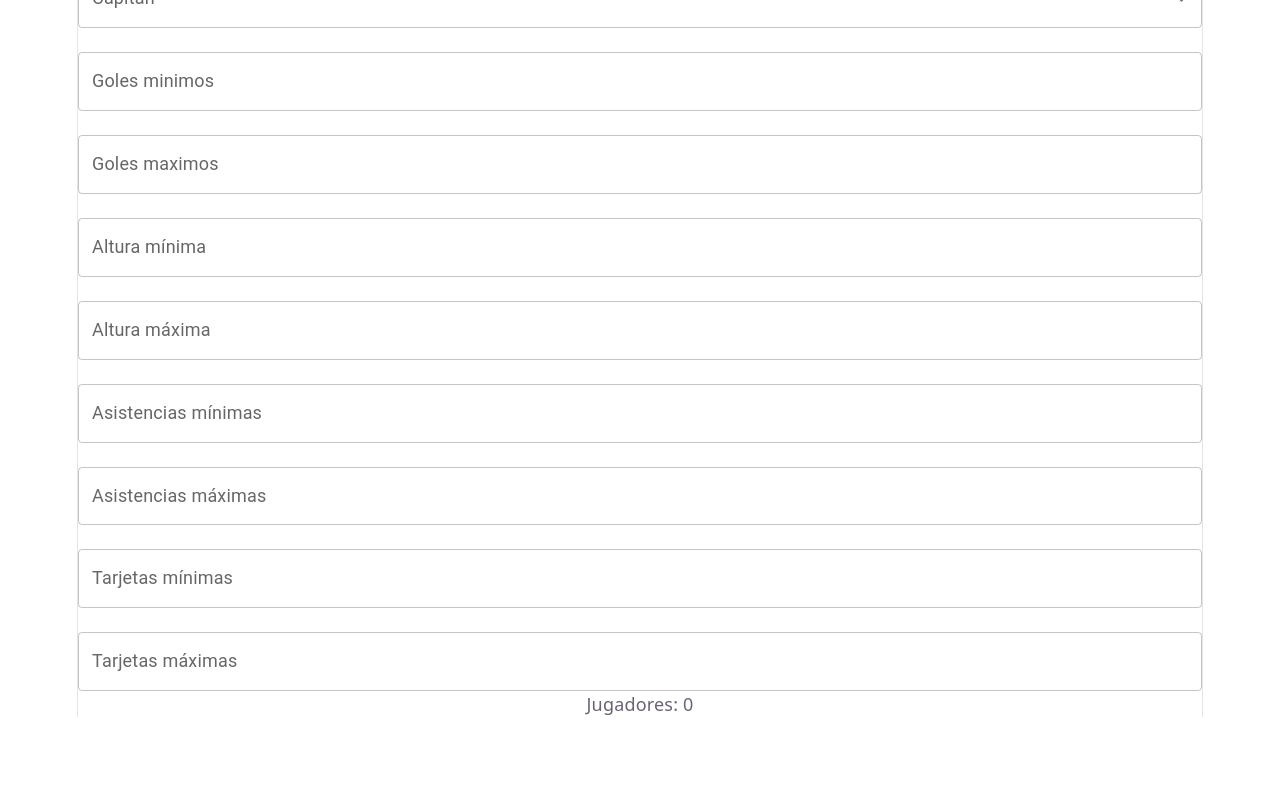
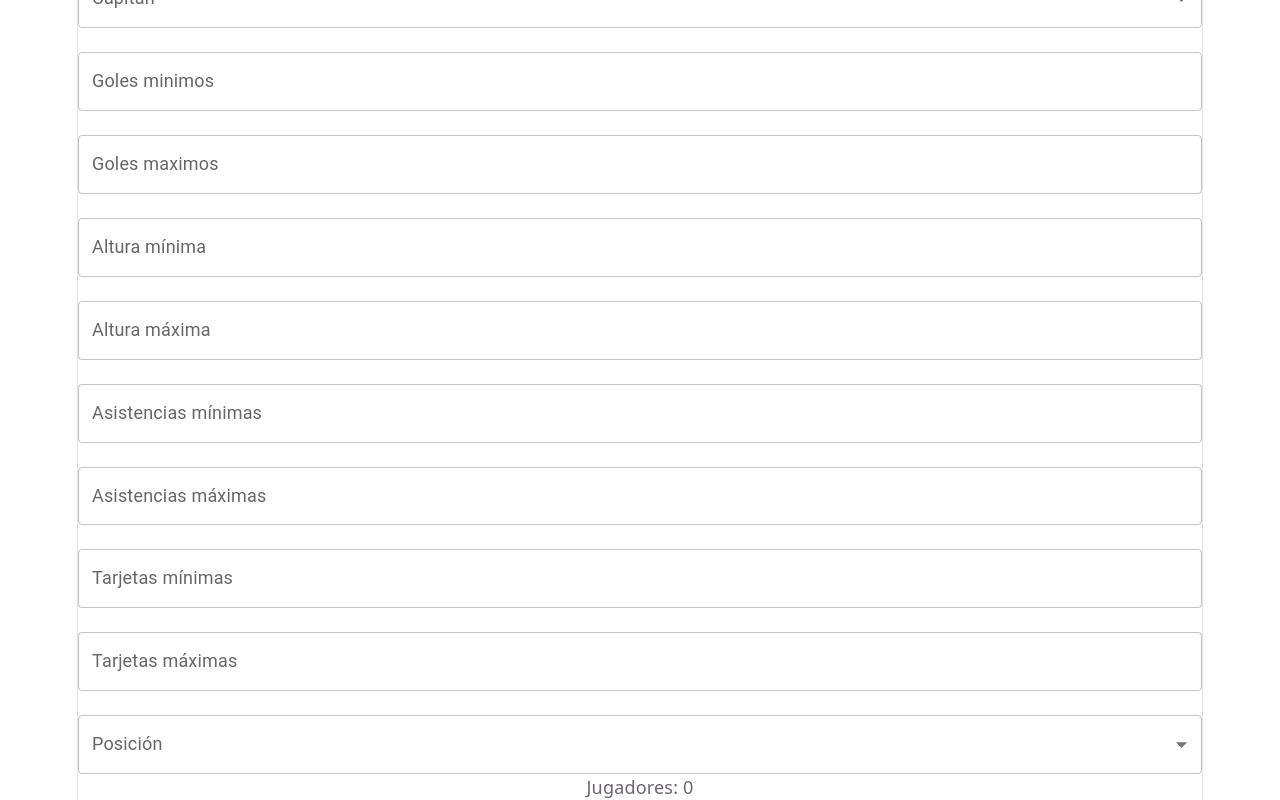
Before and after one commit to rubenledesma10/app-mundial, a React app in the folder frontend/: page / in a window 1280 px wide. Shown: the part 341-1141 px from the top of the page. Before the commit the page ends 1058 px from the top, so only its background shows below. Built offline with nearby package versions, Linux system fonts and the light colour scheme; no server answers; the HTML template or start-up script is replaced by a standard one.

Commit message:
add position filter

```diff
--- a/frontend/src/App.jsx
+++ b/frontend/src/App.jsx
@@ -14,6 +14,7 @@ function App() {
   const [maxAssists, setMaxAssists] = useState('');
   const [minCards, setMinCards] = useState('');
   const [maxCards, setMaxCards] = useState('');
+  const [position, setPosition] = useState('');
 
   useEffect(() => {
     let url = 'http://127.0.0.1:5000/api/players/search';
@@ -64,6 +65,10 @@ function App() {
       params.push(`max_cards=${maxCards}`);
     }
 
+    if (position) {
+      params.push(`position=${position}`);
+    }
+
     if (params.length > 0) {
       url = `http://127.0.0.1:5000/api/players/search?${params.join('&')}`;
     }
@@ -86,6 +91,7 @@ function App() {
     maxAssists,
     minCards,
     maxCards,
+    position,
   ]);
 
   return (
@@ -114,6 +120,8 @@ function App() {
         setMinCards={setMinCards}
         maxCards={maxCards}
         setMaxCards={setMaxCards}
+        position={position}
+        setPosition={setPosition}
       />
       <p>Jugadores: {players.length}</p>
     </>
--- a/frontend/src/components/PlayerFilters.jsx
+++ b/frontend/src/components/PlayerFilters.jsx
@@ -29,6 +29,8 @@ function PlayerFilters({
   setMinCards,
   maxCards,
   setMaxCards,
+  position,
+  setPosition,
 }) {
   return (
     <>
@@ -67,7 +69,7 @@ function PlayerFilters({
           label="Captain"
           onChange={(e) => setCaptain(e.target.value)}
         >
-          <MenuItem>Todos</MenuItem>
+          <MenuItem value="">Todos</MenuItem>
 
           <MenuItem value="true">Si</MenuItem>
 
@@ -142,6 +144,25 @@ function PlayerFilters({
         value={maxCards}
         onChange={(e) => setMaxCards(e.target.value)}
       />
+      <FormControl fullWidth sx={{ mt: 3 }}>
+        <InputLabel>Posición</InputLabel>
+
+        <Select
+          value={position}
+          label="Posición"
+          onChange={(e) => setPosition(e.target.value)}
+        >
+          <MenuItem value="">Todas</MenuItem>
+
+          <MenuItem value="Arquero">Arquero</MenuItem>
+
+          <MenuItem value="Defensor">Defensor</MenuItem>
+
+          <MenuItem value="Mediocampista">Mediocampista</MenuItem>
+
+          <MenuItem value="Delantero">Delantero</MenuItem>
+        </Select>
+      </FormControl>
     </>
   );
 }
```
